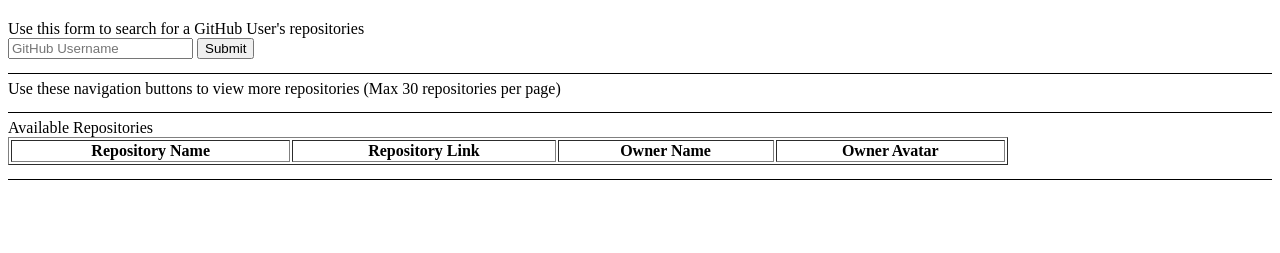
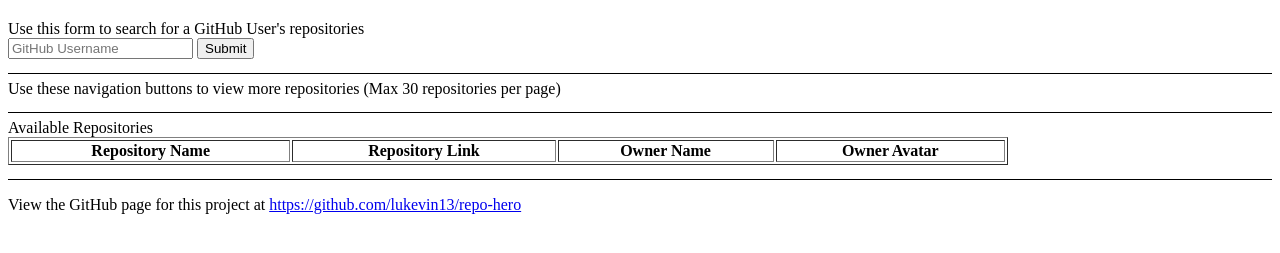
Before and after one commit to lukevin13/repo-hero, a plain HTML site: page index.html in a window 1280 px wide. Shown: the part 79-332 px from the top of the page. Drawn offline with Linux system fonts and the light colour scheme.

Commit message:
Adds footer and link to GitHub project page

```diff
--- a/index.html
+++ b/index.html
@@ -54,6 +54,14 @@
         </table>
     </section>
 
+    <footer>
+        <p>View the GitHub page for this project at
+            <a href="https://github.com/lukevin13/repo-hero">
+                https://github.com/lukevin13/repo-hero
+            </a>
+        </p>
+    </footer>
+
     <script src="script.js"></script>
 </body>
 
```
